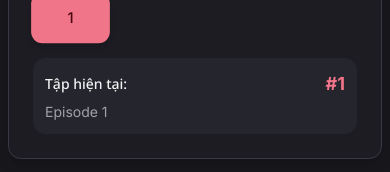
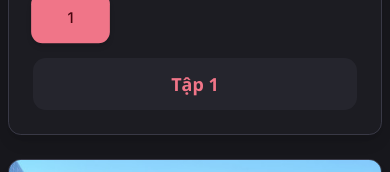
Before and after one commit to WhiteSnow00/Anime_Test, a Next.js app: page / in a window 390 px wide. Shown: the part 371-543 px from the top of the page. Built offline with nearby package versions, Linux system fonts and the light colour scheme.

Commit message:
Fix display ep in mobile interface

```diff
--- a/src/components/episode-selector.tsx
+++ b/src/components/episode-selector.tsx
@@ -46,11 +46,9 @@ export function EpisodeSelector({ episodes, currentEpisode, onSelectEpisode }: E
 
         {/* Mobile Episode Info */}
         <div className="lg:hidden mt-4 p-3 bg-muted/50 rounded-lg">
-          <div className="flex items-center justify-between">
-            <span className="text-sm font-medium vietnamese-text">Tập hiện tại:</span>
-            <span className="text-lg font-bold text-primary">#{currentEpisode.id}</span>
+          <div className="flex items-center justify-center">
+            <span className="text-lg font-bold text-primary vietnamese-text">Tập {currentEpisode.id}</span>
           </div>
-          <p className="text-sm text-muted-foreground mt-1">{currentEpisode.title}</p>
         </div>
       </CardContent>
     </Card>
```
